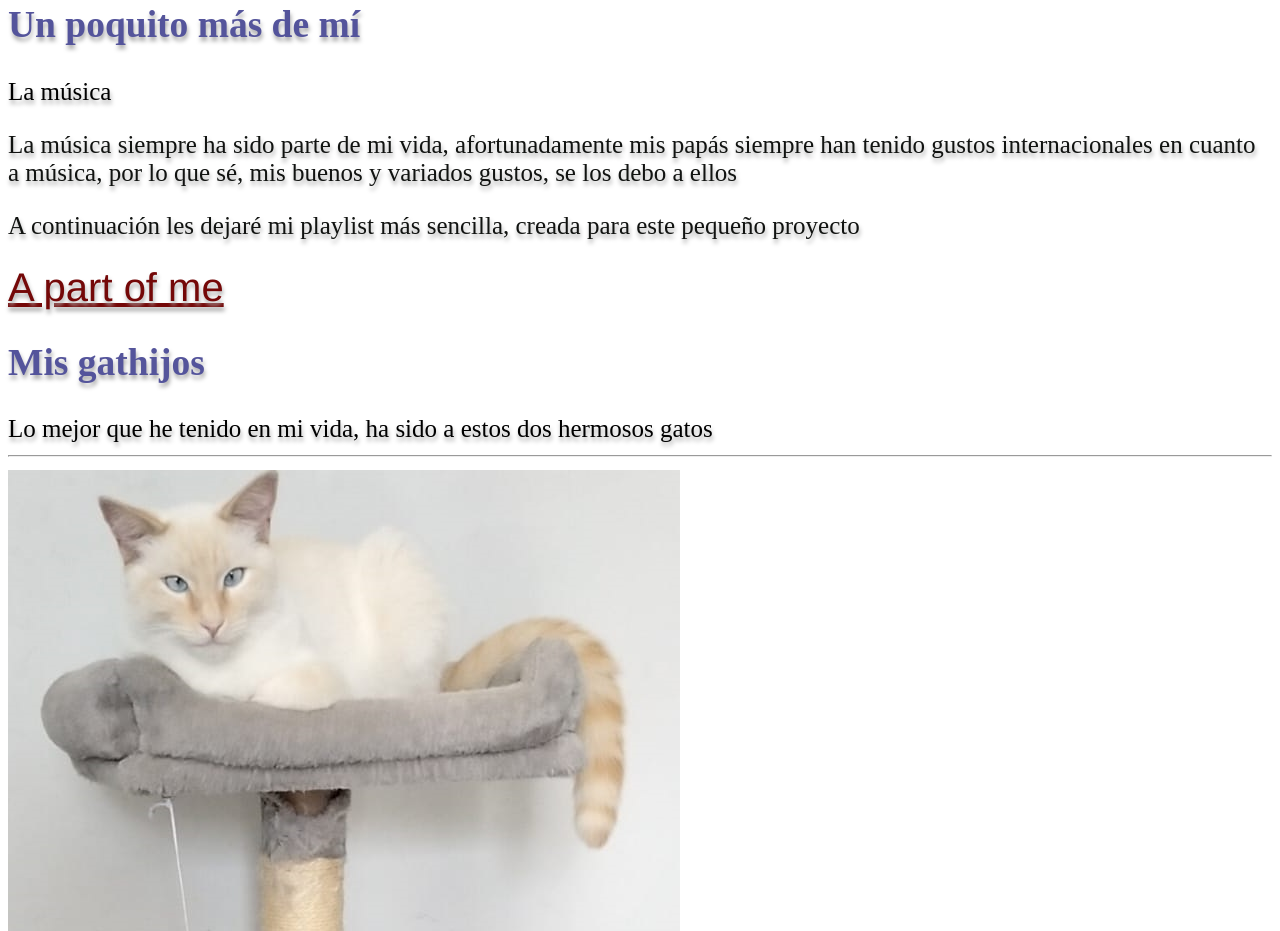
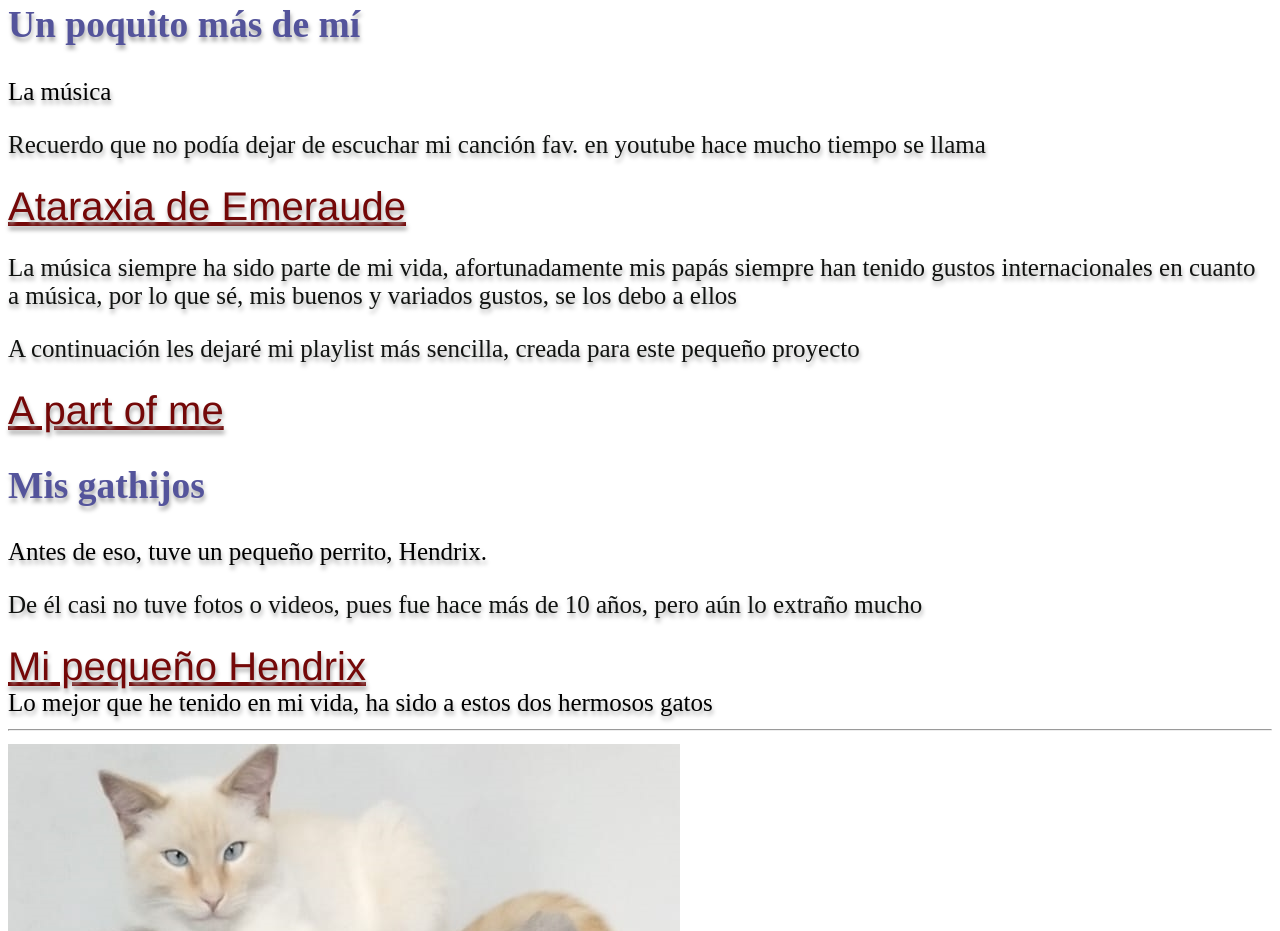
Before and after one commit to RanfiLP/tareasBootcamp, a plain HTML site: page index.html in a window 1280 px wide. Shown: the part 1449-2380 px from the top of the page. Drawn offline with Linux system fonts and the light colour scheme.

Commit message:
feat:Añadí  un url a youtube y a tiktok

```diff
--- a/index.html
+++ b/index.html
@@ -13,7 +13,7 @@
 <body>
         <h1>Ranfi Leyva. P.</h1>
         <img src="Concierto HERA.jpg" alt="Concierto HERA"
-    <br>
+<br>
 <p> Esta soy yo, Ranfi. de recién cumplidos, 26 años, en los cuales he hecho muchas cosas que a la vez parecen tan pocas a comparación de mis sueños y metas.
 Soy una persona que podría parecer extrovertida, pero me considero introvertida.
 <br>
@@ -34,11 +34,18 @@ Soy una persona que podría parecer extrovertida, pero me considero introvertida
 
 <h2>Un poquito más de mí</h2>
 <span>La música</span>
+<p>Recuerdo que no podía dejar de escuchar mi canción fav. en youtube hace mucho tiempo se llama</p> <a href="https://www.youtube.com/watch?v=sH-KmbJAYMY">Ataraxia de Emeraude</a>
+<br>
 <p>La música siempre ha sido parte de mi vida, afortunadamente mis papás siempre han tenido gustos internacionales en cuanto a música, por lo que sé, mis buenos y variados gustos, se los debo a ellos</p>
 <p>A continuación les dejaré mi playlist más sencilla, creada para este pequeño proyecto</p>
 
 <a href="https://open.spotify.com/playlist/3EjC0jEgjUkZOabSyxWRkT?si=hgdFqBiBTdaRgHP2Q5Z_iQ&pt=c745045b9ea3394d86ca0befa9d2bfe1" >A part of me</a>
+<br>
 <h2>Mis gathijos</h2>
+<span>Antes de eso, tuve un pequeño perrito, Hendrix.</span>
+<p>De él casi no tuve fotos o videos, pues fue hace más de 10 años, pero aún lo extraño mucho</p>
+<a href="https://www.tiktok.com/@ranfileyva/video/7270400175653326086?is_from_webapp=1&sender_device=pc&web_id=7413777804758205957" >Mi pequeño Hendrix</a>
+<br>
 <span>Lo mejor que he tenido en mi vida, ha sido a estos dos hermosos gatos</span>
 <hr>
 <img src="Copito y Matias.jpg" alt="Mis gathijos">
@@ -49,5 +56,6 @@ Soy una persona que podría parecer extrovertida, pero me considero introvertida
 <h3>Historia de Copito Antonio</h3>
 <p>Copito Antonio, fue la bendición que no está planeada, que literalmente, nos mandó Diosito, pues el día que lo encontré, fue un domingo de misa nocturna, (religión a la que pertenece mi abuelita y respeto), el punto es que ese día, yo estaba estresada y salí a caminar y recordé que mi abuelita estaba en su iglesia y le dije que si quería que fuera a acompañarla a lo que dijo que sí, pero como no puedo estar quieta mucho tiempo, salí a tomar una foto.</p>
 <p>Justo cuando tomé la foto del jardín de la iglesia, escuché un llanto, y era un gatito flacucho que para fortuna de ambos... Se dejó agarrar. le compré cuanta comida pude y lo llevé a casa, se robó el corazón de mi marido al subirse a su pecho para dormir con él, y el resto es un final feliz, ahora tiene 1 año viviendo con nosotros <strong> y en efecto, el segundo siempre es un torbellino</strong> ó y fue llamado así por la película juego de gemelas, porque siempre que hay una travesura en casa sale el "¡Ay, por Dios, Copito!"</p>
+
 </body>
 </html>
```
